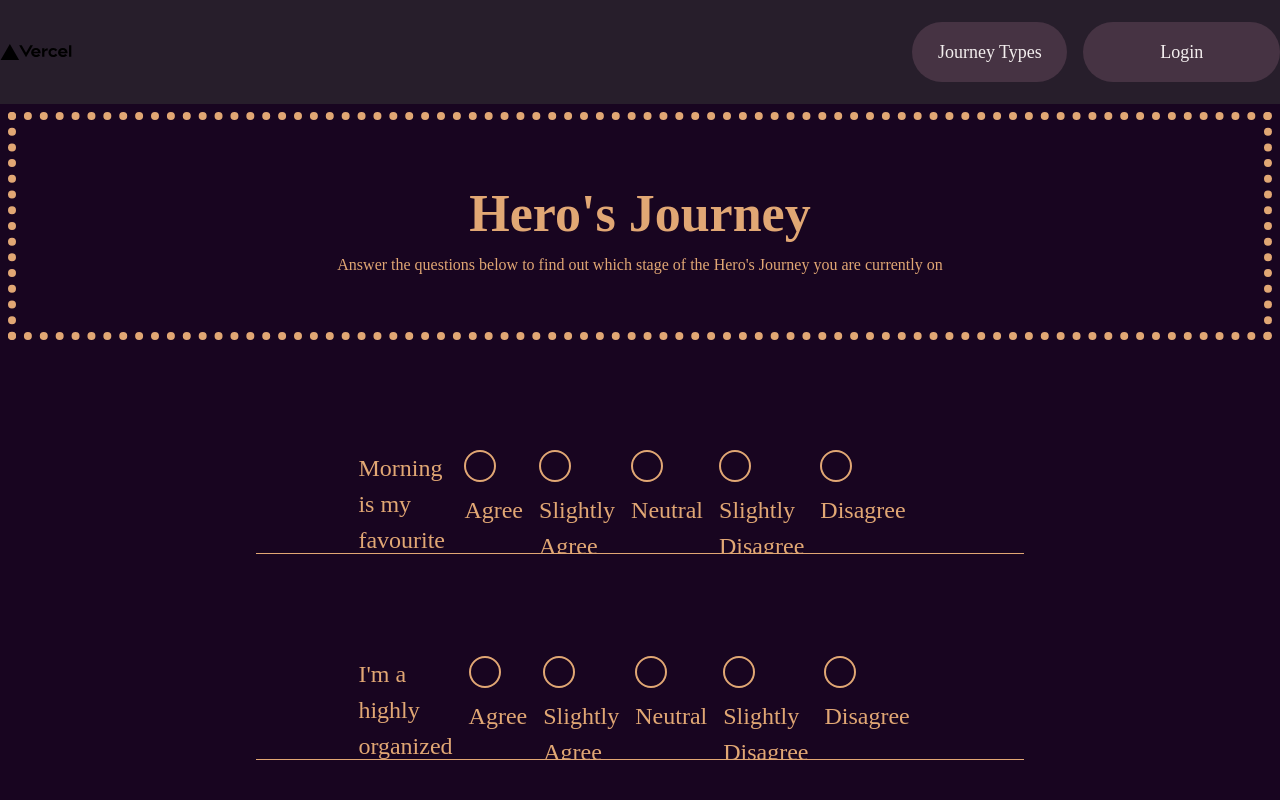
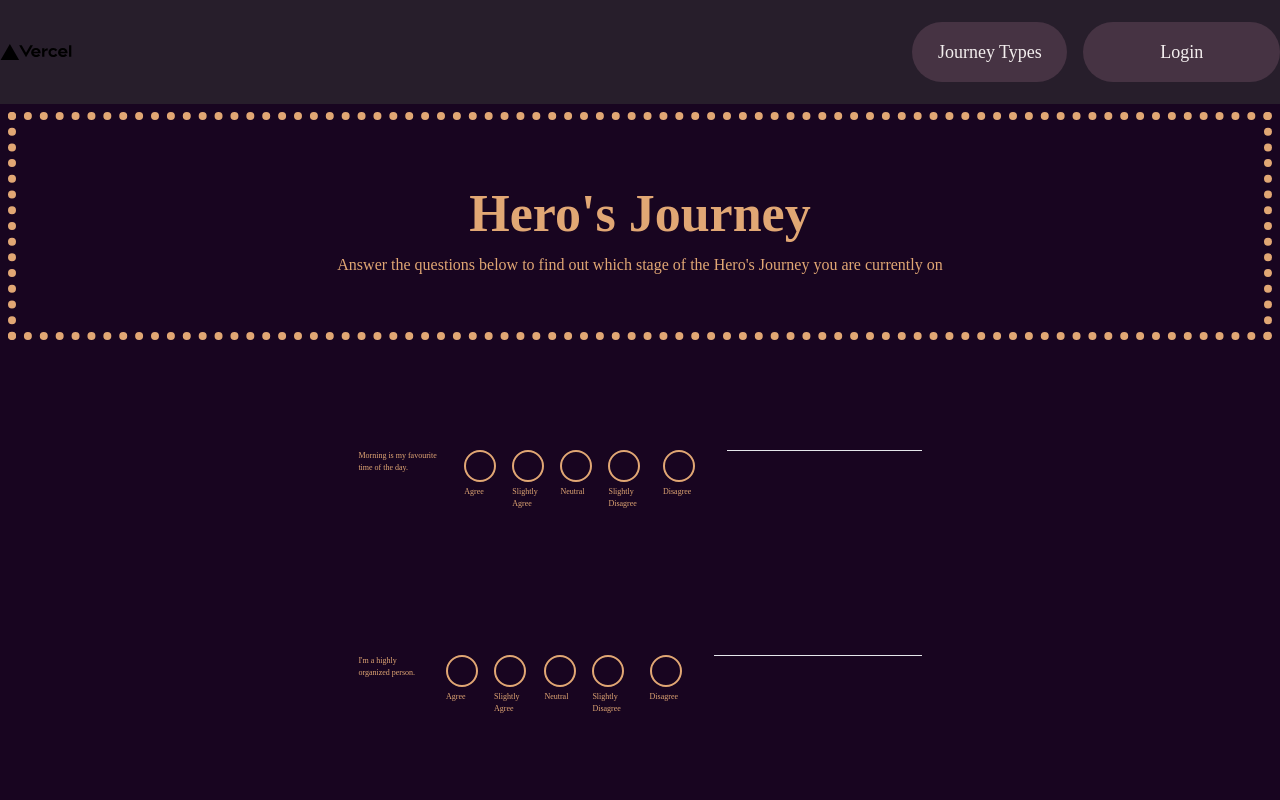
Before and after one commit to srai98i/personality-quiz, a Next.js app in the folder quiz-app/: page / in a window 1280 px wide. Shown: the top 800 px of the page. Built offline with nearby package versions, Linux system fonts and the light colour scheme; a web font is replaced by a local one.

Commit message:
style: attempting to fix overflow

```diff
--- a/quiz-app/components/Question/Question.jsx
+++ b/quiz-app/components/Question/Question.jsx
@@ -2,19 +2,20 @@ import AnswerButtons from "../AnswerButtons";
 
 export default function Question({ question, onChange }) {
   return (
-    <section className="flex shrink-10 relative space-x-4 left-[20vw] right-[20vw] justify-between w-[60%] h-16 border-b-[0.1rem] border-b-[#E1A774] bg-[#180520] text-[#E1A774] text-[3vh] p-[8%]  ">
-      <div className="flex self-start w-[100%]">
+    <section className="flex shrink-10 relative space-x-4 left-[20vw] right-[20vw] justify-between w-[60%] h-16 bg-[#180520] text-[#E1A774] p-[8%] min-h-full text-[.5rem] scale-100">
+      <div className="flex self-start object-scale-down">
       <label className="flex  justify-self-start" htmlFor={question}>
         {question} {"\n"}
       </label>
       </div>
 
       <AnswerButtons
-        className="flex  flex-row"
+        className="flex flex-row  object-scale-down"
         question={question}
         onChange={onChange}
       />
       <p></p> {/*for spacing*/}
+      <hr className=" border-b-[#E1A774] w-[50%]"/>
     </section>
   );
 }
```
